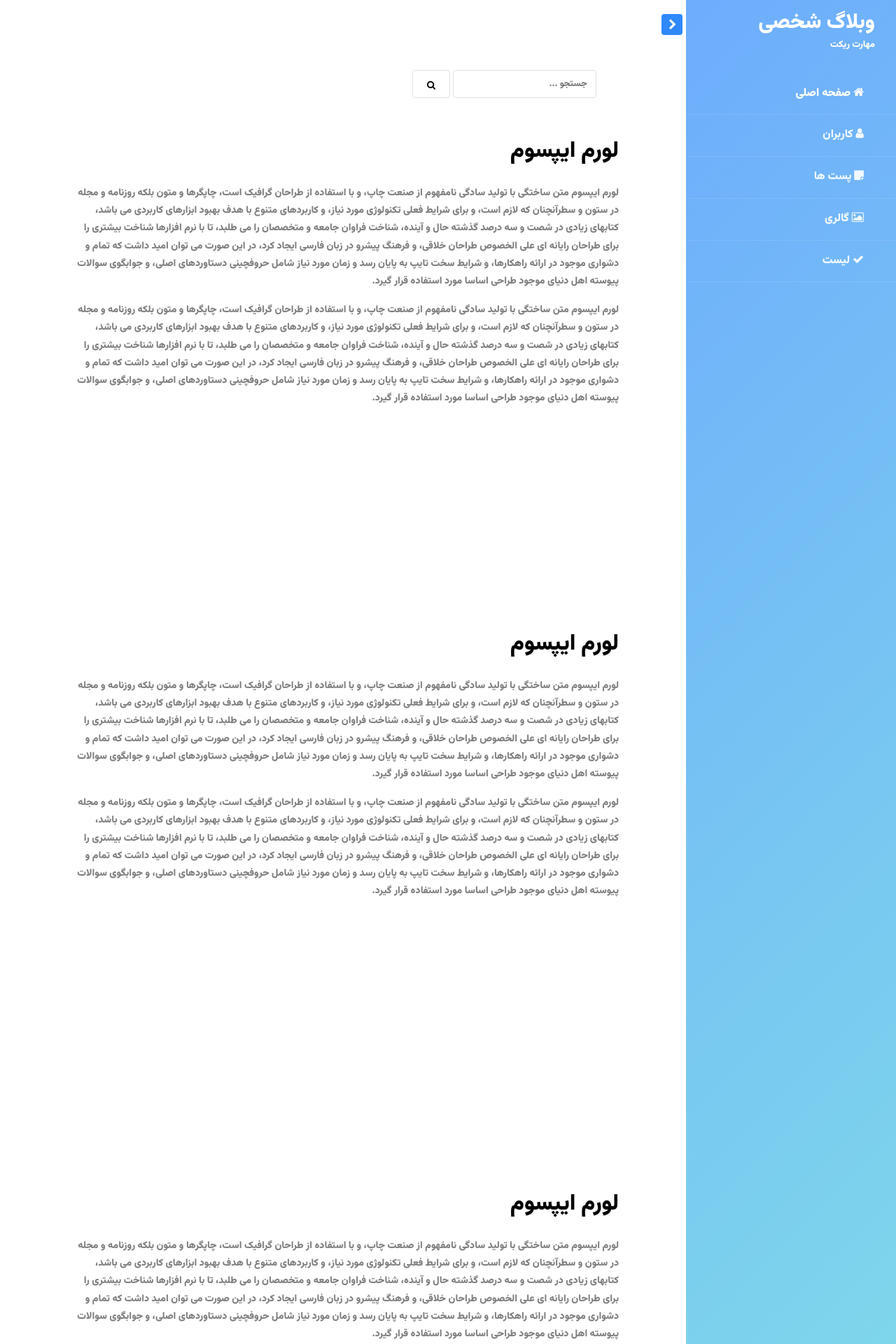
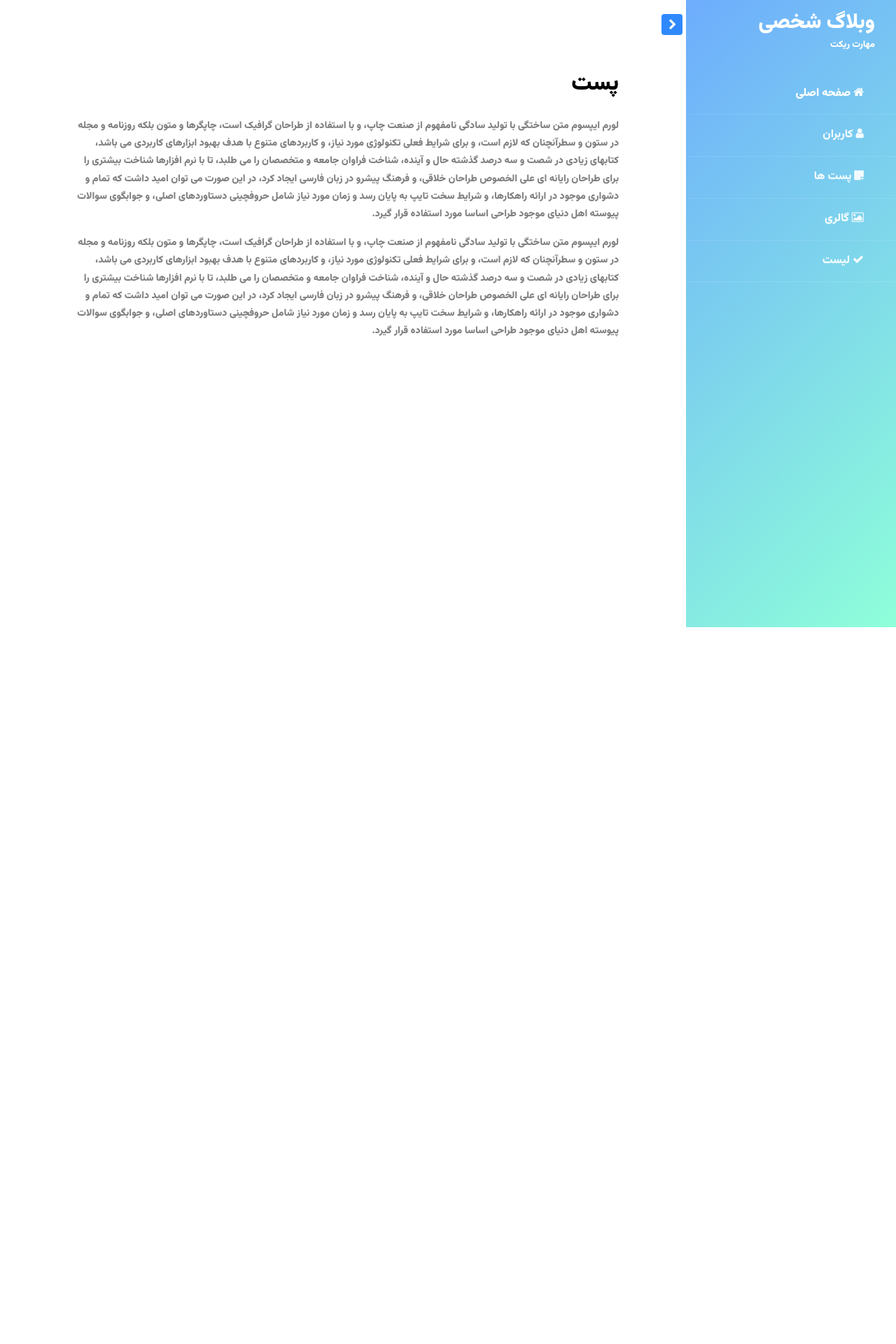
Before and after one commit to 3alimirhashemi/reactpanel, a React (Create React App) app: page /post in a window 1280 px wide. Shown: the top 1920 px of the page at 70% size. After the commit the page ends 896 px from the top, so only its background shows below. Built offline with nearby package versions, Linux system fonts and the light colour scheme.

Commit message:
route-panel-session30

```diff
--- a/package.json
+++ b/package.json
@@ -8,6 +8,7 @@
     "@testing-library/user-event": "^13.5.0",
     "react": "^18.3.1",
     "react-dom": "^18.3.1",
+    "react-router-dom": "^6.26.0",
     "react-scripts": "5.0.1",
     "web-vitals": "^2.1.4"
   },
--- a/src/Content.jsx
+++ b/src/Content.jsx
@@ -3,15 +3,17 @@ import Main from './Main';
 import Todolist from './Todolist/Todolist'
 import Post from './Posts/Post'
 import Gallery from './Gallery/Gallery'
+import { Route, Routes } from 'react-router-dom';
 const Content = ()=>{
     return(
         <div id="content" className="p-4 p-md-5 pt-5">
-            <Main />
-            <User />
-            <Todolist />
-            <Post />
-            <Gallery />
-
+                <Routes>
+                    <Route path='/' element={<Main/>} />
+                    <Route path='user' element={<User />} />
+                    <Route path='todolist' element={<Todolist />} />
+                    <Route path='post' element={<Post />} />
+                    <Route path='gallery' element={<Gallery />} />
+                </Routes>
         </div>
     )
 }
--- a/src/Gallery/Gallery.jsx
+++ b/src/Gallery/Gallery.jsx
@@ -1,7 +1,7 @@
 const Gallery = ()=>{
     return(
         <div id="content" className="p-4 p-md-5 pt-5">
-            <h2 className="mb-4">لورم ایپسوم</h2>
+            <h2 className="mb-4">گالری</h2>
             <p>لورم ایپسوم متن ساختگی با تولید سادگی نامفهوم از صنعت چاپ، و با استفاده از طراحان گرافیک است، چاپگرها و متون بلکه روزنامه و مجله در ستون و سطرآنچنان که لازم است، و برای شرایط فعلی تکنولوژی مورد نیاز، و کاربردهای متنوع با هدف بهبود ابزارهای کاربردی می باشد، کتابهای زیادی در شصت و سه درصد گذشته حال و آینده، شناخت فراوان جامعه و متخصصان را می طلبد، تا با نرم افزارها شناخت بیشتری را برای طراحان رایانه ای علی الخصوص طراحان خلاقی، و فرهنگ پیشرو در زبان فارسی ایجاد کرد، در این صورت می توان امید داشت که تمام و دشواری موجود در ارائه راهکارها، و شرایط سخت تایپ به پایان رسد و زمان مورد نیاز شامل حروفچینی دستاوردهای اصلی، و جوابگوی سوالات پیوسته اهل دنیای موجود طراحی اساسا مورد استفاده قرار گیرد.</p>
             <p>لورم ایپسوم متن ساختگی با تولید سادگی نامفهوم از صنعت چاپ، و با استفاده از طراحان گرافیک است، چاپگرها و متون بلکه روزنامه و مجله در ستون و سطرآنچنان که لازم است، و برای شرایط فعلی تکنولوژی مورد نیاز، و کاربردهای متنوع با هدف بهبود ابزارهای کاربردی می باشد، کتابهای زیادی در شصت و سه درصد گذشته حال و آینده، شناخت فراوان جامعه و متخصصان را می طلبد، تا با نرم افزارها شناخت بیشتری را برای طراحان رایانه ای علی الخصوص طراحان خلاقی، و فرهنگ پیشرو در زبان فارسی ایجاد کرد، در این صورت می توان امید داشت که تمام و دشواری موجود در ارائه راهکارها، و شرایط سخت تایپ به پایان رسد و زمان مورد نیاز شامل حروفچینی دستاوردهای اصلی، و جوابگوی سوالات پیوسته اهل دنیای موجود طراحی اساسا مورد استفاده قرار گیرد.</p>
         </div>
--- a/src/Main.jsx
+++ b/src/Main.jsx
@@ -10,7 +10,7 @@ const Main = ()=>{
                 </form>
             </div>
 
-            <h2 className="mb-4">لورم ایپسوم</h2>
+            <h2 className="mb-4">صفحه اصلی</h2>
             <p>لورم ایپسوم متن ساختگی با تولید سادگی نامفهوم از صنعت چاپ، و با استفاده از طراحان گرافیک است، چاپگرها و متون بلکه روزنامه و مجله در ستون و سطرآنچنان که لازم است، و برای شرایط فعلی تکنولوژی مورد نیاز، و کاربردهای متنوع با هدف بهبود ابزارهای کاربردی می باشد، کتابهای زیادی در شصت و سه درصد گذشته حال و آینده، شناخت فراوان جامعه و متخصصان را می طلبد، تا با نرم افزارها شناخت بیشتری را برای طراحان رایانه ای علی الخصوص طراحان خلاقی، و فرهنگ پیشرو در زبان فارسی ایجاد کرد، در این صورت می توان امید داشت که تمام و دشواری موجود در ارائه راهکارها، و شرایط سخت تایپ به پایان رسد و زمان مورد نیاز شامل حروفچینی دستاوردهای اصلی، و جوابگوی سوالات پیوسته اهل دنیای موجود طراحی اساسا مورد استفاده قرار گیرد.</p>
             <p>لورم ایپسوم متن ساختگی با تولید سادگی نامفهوم از صنعت چاپ، و با استفاده از طراحان گرافیک است، چاپگرها و متون بلکه روزنامه و مجله در ستون و سطرآنچنان که لازم است، و برای شرایط فعلی تکنولوژی مورد نیاز، و کاربردهای متنوع با هدف بهبود ابزارهای کاربردی می باشد، کتابهای زیادی در شصت و سه درصد گذشته حال و آینده، شناخت فراوان جامعه و متخصصان را می طلبد، تا با نرم افزارها شناخت بیشتری را برای طراحان رایانه ای علی الخصوص طراحان خلاقی، و فرهنگ پیشرو در زبان فارسی ایجاد کرد، در این صورت می توان امید داشت که تمام و دشواری موجود در ارائه راهکارها، و شرایط سخت تایپ به پایان رسد و زمان مورد نیاز شامل حروفچینی دستاوردهای اصلی، و جوابگوی سوالات پیوسته اهل دنیای موجود طراحی اساسا مورد استفاده قرار گیرد.</p>
         </div>
--- a/src/Posts/Post.jsx
+++ b/src/Posts/Post.jsx
@@ -1,7 +1,7 @@
 const Post = ()=>{
     return(
         <div id="content" className="p-4 p-md-5 pt-5">
-            <h2 className="mb-4">لورم ایپسوم</h2>
+            <h2 className="mb-4">پست</h2>
             <p>لورم ایپسوم متن ساختگی با تولید سادگی نامفهوم از صنعت چاپ، و با استفاده از طراحان گرافیک است، چاپگرها و متون بلکه روزنامه و مجله در ستون و سطرآنچنان که لازم است، و برای شرایط فعلی تکنولوژی مورد نیاز، و کاربردهای متنوع با هدف بهبود ابزارهای کاربردی می باشد، کتابهای زیادی در شصت و سه درصد گذشته حال و آینده، شناخت فراوان جامعه و متخصصان را می طلبد، تا با نرم افزارها شناخت بیشتری را برای طراحان رایانه ای علی الخصوص طراحان خلاقی، و فرهنگ پیشرو در زبان فارسی ایجاد کرد، در این صورت می توان امید داشت که تمام و دشواری موجود در ارائه راهکارها، و شرایط سخت تایپ به پایان رسد و زمان مورد نیاز شامل حروفچینی دستاوردهای اصلی، و جوابگوی سوالات پیوسته اهل دنیای موجود طراحی اساسا مورد استفاده قرار گیرد.</p>
             <p>لورم ایپسوم متن ساختگی با تولید سادگی نامفهوم از صنعت چاپ، و با استفاده از طراحان گرافیک است، چاپگرها و متون بلکه روزنامه و مجله در ستون و سطرآنچنان که لازم است، و برای شرایط فعلی تکنولوژی مورد نیاز، و کاربردهای متنوع با هدف بهبود ابزارهای کاربردی می باشد، کتابهای زیادی در شصت و سه درصد گذشته حال و آینده، شناخت فراوان جامعه و متخصصان را می طلبد، تا با نرم افزارها شناخت بیشتری را برای طراحان رایانه ای علی الخصوص طراحان خلاقی، و فرهنگ پیشرو در زبان فارسی ایجاد کرد، در این صورت می توان امید داشت که تمام و دشواری موجود در ارائه راهکارها، و شرایط سخت تایپ به پایان رسد و زمان مورد نیاز شامل حروفچینی دستاوردهای اصلی، و جوابگوی سوالات پیوسته اهل دنیای موجود طراحی اساسا مورد استفاده قرار گیرد.</p>
         </div>
--- a/src/Todolist/Todolist.jsx
+++ b/src/Todolist/Todolist.jsx
@@ -1,7 +1,7 @@
 const Todolist = ()=>{
     return(
         <div id="content" className="p-4 p-md-5 pt-5">
-            <h2 className="mb-4">لورم ایپسوم</h2>
+            <h2 className="mb-4">لیست</h2>
             <p>لورم ایپسوم متن ساختگی با تولید سادگی نامفهوم از صنعت چاپ، و با استفاده از طراحان گرافیک است، چاپگرها و متون بلکه روزنامه و مجله در ستون و سطرآنچنان که لازم است، و برای شرایط فعلی تکنولوژی مورد نیاز، و کاربردهای متنوع با هدف بهبود ابزارهای کاربردی می باشد، کتابهای زیادی در شصت و سه درصد گذشته حال و آینده، شناخت فراوان جامعه و متخصصان را می طلبد، تا با نرم افزارها شناخت بیشتری را برای طراحان رایانه ای علی الخصوص طراحان خلاقی، و فرهنگ پیشرو در زبان فارسی ایجاد کرد، در این صورت می توان امید داشت که تمام و دشواری موجود در ارائه راهکارها، و شرایط سخت تایپ به پایان رسد و زمان مورد نیاز شامل حروفچینی دستاوردهای اصلی، و جوابگوی سوالات پیوسته اهل دنیای موجود طراحی اساسا مورد استفاده قرار گیرد.</p>
             <p>لورم ایپسوم متن ساختگی با تولید سادگی نامفهوم از صنعت چاپ، و با استفاده از طراحان گرافیک است، چاپگرها و متون بلکه روزنامه و مجله در ستون و سطرآنچنان که لازم است، و برای شرایط فعلی تکنولوژی مورد نیاز، و کاربردهای متنوع با هدف بهبود ابزارهای کاربردی می باشد، کتابهای زیادی در شصت و سه درصد گذشته حال و آینده، شناخت فراوان جامعه و متخصصان را می طلبد، تا با نرم افزارها شناخت بیشتری را برای طراحان رایانه ای علی الخصوص طراحان خلاقی، و فرهنگ پیشرو در زبان فارسی ایجاد کرد، در این صورت می توان امید داشت که تمام و دشواری موجود در ارائه راهکارها، و شرایط سخت تایپ به پایان رسد و زمان مورد نیاز شامل حروفچینی دستاوردهای اصلی، و جوابگوی سوالات پیوسته اهل دنیای موجود طراحی اساسا مورد استفاده قرار گیرد.</p>
         </div>
--- a/src/Users/User.jsx
+++ b/src/Users/User.jsx
@@ -1,7 +1,7 @@
 const User = ()=>{
     return(
         <div id="content" className="p-4 p-md-5 pt-5">
-            <h2 className="mb-4">لورم ایپسوم</h2>
+            <h2 className="mb-4">کاربران</h2>
             <p>لورم ایپسوم متن ساختگی با تولید سادگی نامفهوم از صنعت چاپ، و با استفاده از طراحان گرافیک است، چاپگرها و متون بلکه روزنامه و مجله در ستون و سطرآنچنان که لازم است، و برای شرایط فعلی تکنولوژی مورد نیاز، و کاربردهای متنوع با هدف بهبود ابزارهای کاربردی می باشد، کتابهای زیادی در شصت و سه درصد گذشته حال و آینده، شناخت فراوان جامعه و متخصصان را می طلبد، تا با نرم افزارها شناخت بیشتری را برای طراحان رایانه ای علی الخصوص طراحان خلاقی، و فرهنگ پیشرو در زبان فارسی ایجاد کرد، در این صورت می توان امید داشت که تمام و دشواری موجود در ارائه راهکارها، و شرایط سخت تایپ به پایان رسد و زمان مورد نیاز شامل حروفچینی دستاوردهای اصلی، و جوابگوی سوالات پیوسته اهل دنیای موجود طراحی اساسا مورد استفاده قرار گیرد.</p>
             <p>لورم ایپسوم متن ساختگی با تولید سادگی نامفهوم از صنعت چاپ، و با استفاده از طراحان گرافیک است، چاپگرها و متون بلکه روزنامه و مجله در ستون و سطرآنچنان که لازم است، و برای شرایط فعلی تکنولوژی مورد نیاز، و کاربردهای متنوع با هدف بهبود ابزارهای کاربردی می باشد، کتابهای زیادی در شصت و سه درصد گذشته حال و آینده، شناخت فراوان جامعه و متخصصان را می طلبد، تا با نرم افزارها شناخت بیشتری را برای طراحان رایانه ای علی الخصوص طراحان خلاقی، و فرهنگ پیشرو در زبان فارسی ایجاد کرد، در این صورت می توان امید داشت که تمام و دشواری موجود در ارائه راهکارها، و شرایط سخت تایپ به پایان رسد و زمان مورد نیاز شامل حروفچینی دستاوردهای اصلی، و جوابگوی سوالات پیوسته اهل دنیای موجود طراحی اساسا مورد استفاده قرار گیرد.</p>
         </div>
--- a/src/index.js
+++ b/src/index.js
@@ -1,11 +1,8 @@
 import React from 'react';
-import ReactDOM from 'react-dom/client';
+import ReactDOM from 'react-dom';
 import App from './App';
 
 
-const root = ReactDOM.createRoot(document.getElementById('root'));
-root.render(
-  <React.StrictMode>
-    <App />
-  </React.StrictMode>
-);
+
+
+ReactDOM.render(<App/>,document.getElementById('root'));
```
Also changed, not shown: src/App.js (+13 -5 lines), src/Sidebar.jsx (+7 -6 lines), 1 other file (tests, documents, lock files or other folders).
